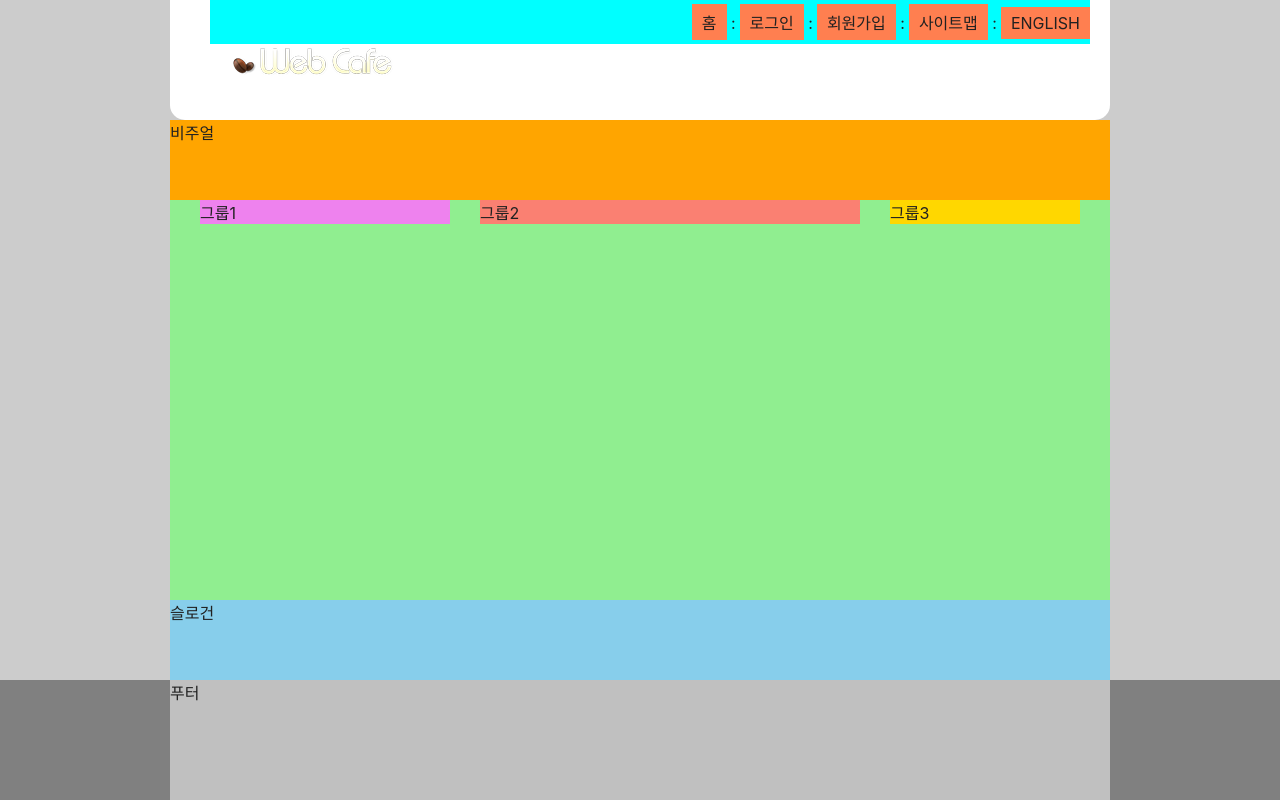
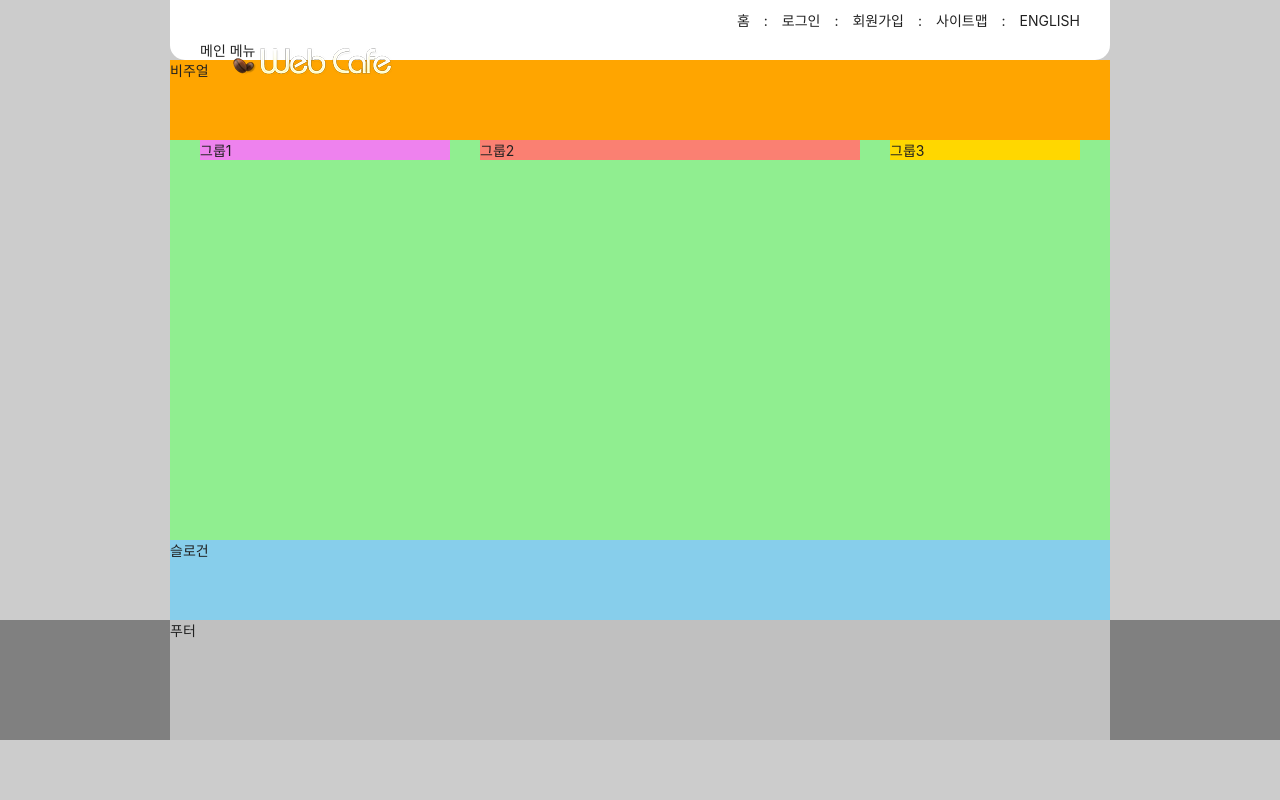
Before and after one commit to kyungseob7/HTML5, a plain HTML site: page index.html in a window 1280 px wide. Drawn offline with Linux system fonts and the light colour scheme; a web font is replaced by a local one.

Commit message:
메인 메뉴와 숨김 마크업

```diff
--- a/index.html
+++ b/index.html
@@ -24,6 +24,9 @@
       <li><span class="divider" aria-hidden="true">:</span><a href="/">english</a></li>
     </ul>
     <!-- 로고 End-->
+    <nav class="navigation">
+      <h2 class="a11y-hidden">메인 메뉴</h2>
+    </nav>
   </header>
   <div class="visual">비주얼</div>
   <main class="main">
--- a/styles/style.css
+++ b/styles/style.css
@@ -5,6 +5,10 @@
 
 *, *::before, *::after {
   box-sizing: border-box;
+}
+
+html {
+  font-size: 10px;
 }
 
 /* 링크 스타일 */
@@ -15,6 +19,8 @@ a {
 
 /* 본문 스타일 */
 body {
+  /* em, rem 단위를 사용해보기 */
+  font-size: 1.4rem;
   color: #212121;
   background: #ccc;
   font-family: "Pretendard Variable", Pretendard, -apple-system, BlinkMacSystemFont, system-ui, Roboto, "Helvetica Neue", "Segoe UI", "Apple SD Gothic Neo", "Noto Sans KR", "Malgun Gothic", "Apple Color Emoji", "Segoe UI Emoji", "Segoe UI Symbol", sans-serif;
@@ -31,7 +37,6 @@ body {
 .header {
   background:#fff;
   padding: 0 30px;
-  height: 15vh;
   border-radius: 0 0 15px 15px;
   position: relative;
 }
@@ -45,25 +50,25 @@ body {
 
 /* 텍스트 링크 모음 */
 .member{
-  background-color: aqua;
   text-align: right;
   padding: 4px 0;
   /* position 속성을 활용하여 .member 영역을 오른쪽으로 10px 만큼 이동하기 */
   position: relative;
   right: -10px;
+  /* transform 속성을 활용하여 .member 영역을 오른쪽으로 10px 만큼 이동하기
+  transform: translateX(10px); */
 }
 
 .member li {
-  /* background: pink; */
   display: inline-block;
 }
 
 .member a {
-  background-color: coral;
   padding: 6px 10px;
   display: inherit;
   text-transform: uppercase;
 }
+
 /* 마지막 li 요소에 포함된 a 요소를 선택하여 오른쪽 padding 값을 0으로 재정의 하는 방법 */
 /* .member li:last-child a {
   padding-right: 0;
```
